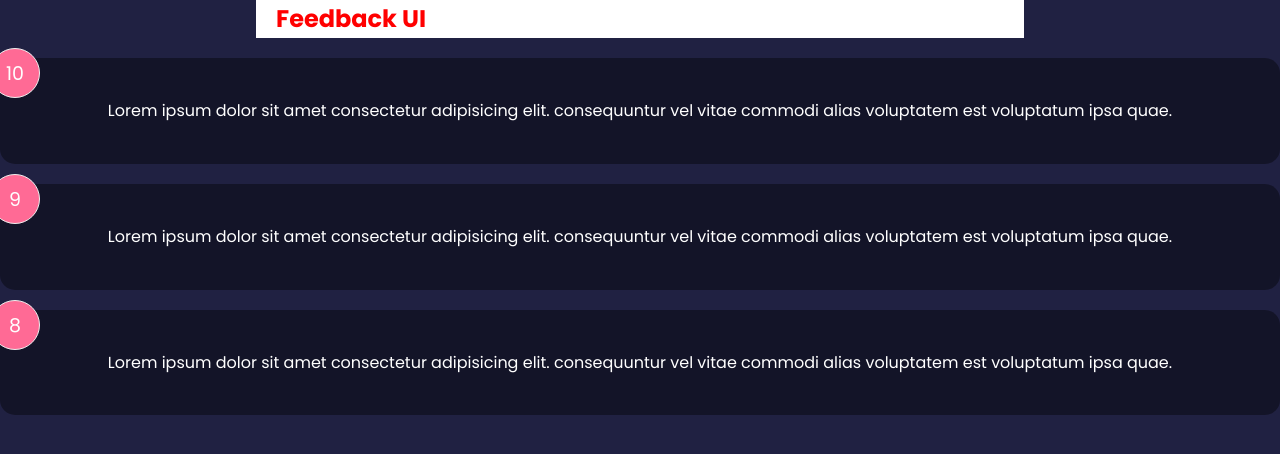
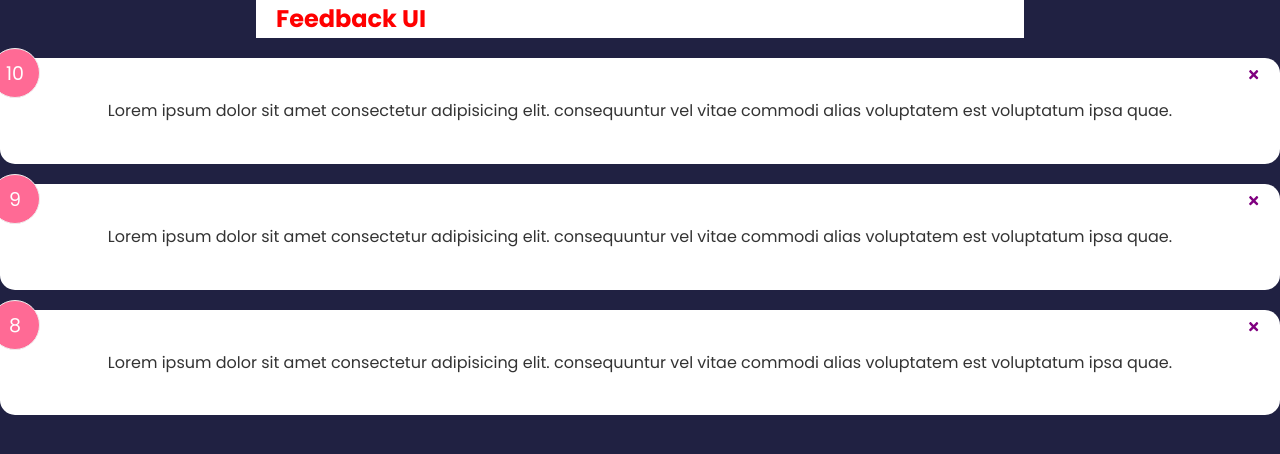
Before and after one commit to GUchechi/Udemy-course, a React (Create React App) app: page / in a window 1280 px wide. Shown: the top 454 px of the page. Built offline with nearby package versions, Linux system fonts and the light colour scheme.

Commit message:
added handle delete

```diff
--- a/src/App.js
+++ b/src/App.js
@@ -5,11 +5,20 @@
 import FeedBackData from './Data/FeedBackData';
 function App() {
   const [feedback, setFeedback] = useState(FeedBackData)
+  const deleteFeedback = (id) => {
+    if(window.confirm('Are you sure you want to delete')) {
+      setFeedback(feedback.filter((item) => item.id !== id))
+    }
+  }
+
   return (
     <>
     <Header />
     <div className="App">
-      <FeedbackList  feedback={feedback}/>
+      <FeedbackList
+      feedback={feedback}
+      handleDelete={deleteFeedback}
+      />
     </div>
     </>
   );
--- a/src/Components/FeedbackItem.jsx
+++ b/src/Components/FeedbackItem.jsx
@@ -1,10 +1,15 @@
 import Card from "./Shared/Card"
+import {FaTimes} from 'react-icons/fa'
 
-const FeedbackItem = ({item}) => {
+const FeedbackItem = ({item,handleDelete}) => {
+
   return (
 
        <Card>
          <div className="num-display">{item.rating}</div>
+          <button onClick={ () => handleDelete(item.id)}  className="close">
+            <FaTimes color='purple'/>
+          </button>
         <div className="text-display">{item.text}</div>
        </Card>
 
--- a/src/Components/FeedbackList.jsx
+++ b/src/Components/FeedbackList.jsx
@@ -1,12 +1,16 @@
 import React from 'react'
 import FeedbackItem from './FeedbackItem'
 
-const FeedbackList = ({feedback}) => {
+const FeedbackList = ({feedback, handleDelete}) => {
     if(!feedback || feedback.length === 0) return <p>No feedback yet</p>
   return (
     <div className="feedback-list">
         {feedback.map((item) => (
-            <FeedbackItem  key={item.id} item={item}/>
+            <FeedbackItem
+            key={item.id}
+            item={item}
+            handleDelete={handleDelete}
+            />
         ))}
     </div>
   )
--- a/src/Components/Shared/Card.jsx
+++ b/src/Components/Shared/Card.jsx
@@ -1,7 +1,7 @@
 import React from 'react'
 
 const Card = ({children}) => {
-  return <div className='card reverse'>{children}</div>
+  return <div className='card'>{children}</div>
 
 }
 
```
